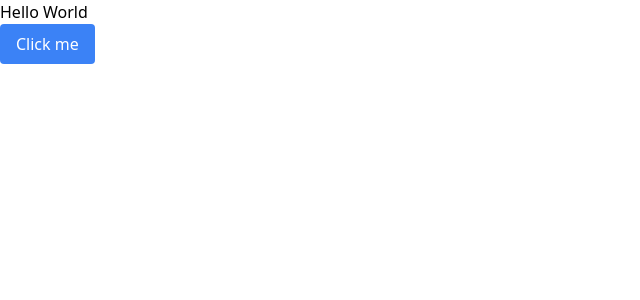
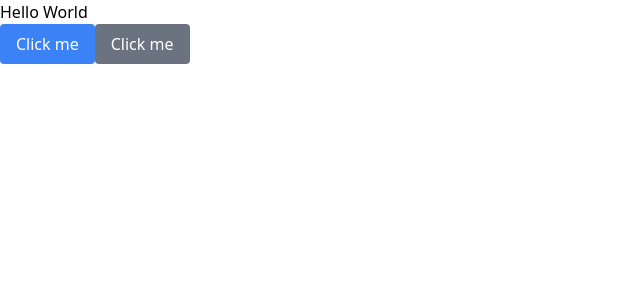
Before and after one commit to Rishabh-Kumar01/HangmanGame, a React (Vite) app: page / in a window 1280 px wide. Shown: the top 300 px of the page, without its empty margins (0-640 px from the left). Built offline with nearby package versions, Linux system fonts and the light colour scheme.

Commit message:
feat: Add variant support to Button component
The Button component has been updated to support different variants such as primary and secondary. This allows for more flexibility in styling the buttons based on their purpose.

```diff
--- a/src/App.jsx
+++ b/src/App.jsx
@@ -7,6 +7,14 @@ function App() {
       <h1>Hello World</h1>
       <Button
         text="Click me"
+        variant="primary"
+        onClickHandler={() => {
+          console.log("Button clicked");
+        }}
+      />
+      <Button
+        text="Click me"
+        variant="secondary"
         onClickHandler={() => {
           console.log("Button clicked");
         }}
--- a/src/components/Button/Button.jsx
+++ b/src/components/Button/Button.jsx
@@ -1,9 +1,10 @@
 import React from "react";
+import getButtonVariant from "./getButtonVariant";
 
-const Button = ({ text, onClickHandler }) => {
+const Button = ({ text, onClickHandler, variant }) => {
   return (
     <button
-      className="text-white py-2 px-4 rounded bg-blue-500 hover:bg-blue-700"
+      className={`text-white py-2 px-4 rounded ${getButtonVariant(variant)}`}
       onClick={onClickHandler}
     >
       {text}
--- /dev/null
+++ b/src/components/Button/getButtonVariant.js
@@ -0,0 +1,16 @@
+function getButtonVariant(variant) {
+  switch (variant) {
+    case "primary":
+      return "bg-blue-500 hover:bg-blue-700";
+    case "secondary":
+      return "bg-gray-500 hover:bg-gray-700";
+    case "error":
+      return "bg-red-500 hover:bg-red-700";
+    case "success":
+      return "bg-green-500 hover:bg-green-700";
+    default:
+      return "bg-yellow-500 hover:bg-yellow-700";
+  }
+}
+
+export default getButtonVariant;
```
